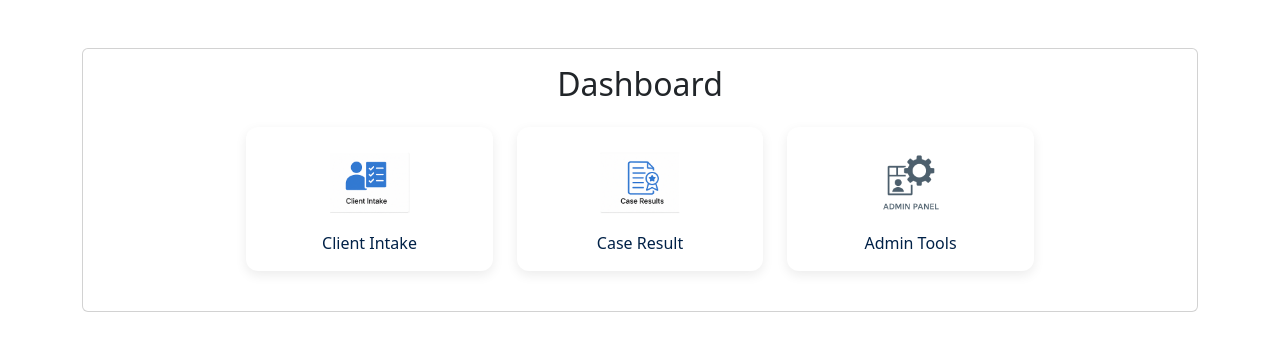
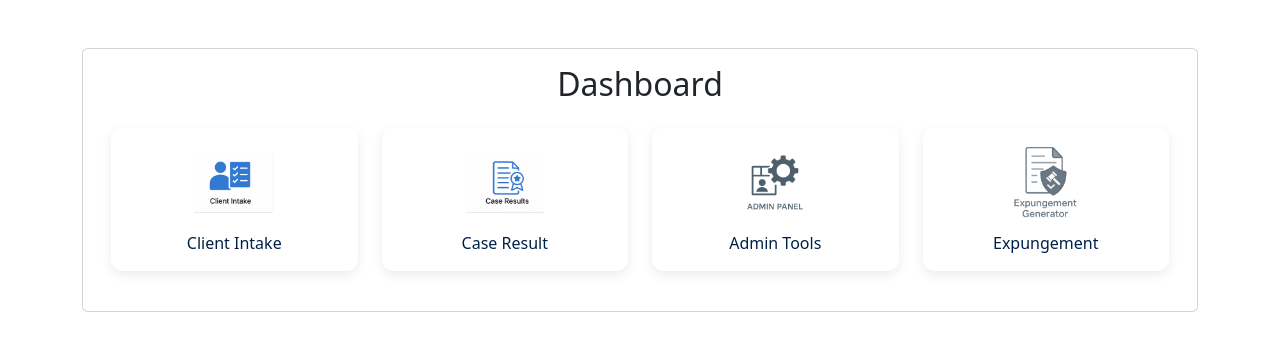
Before and after one commit to DischleyLaw/dischley-tools, a Flask app: page / in a window 1280 px wide. Shown: the part 66-417 px from the top of the page. Run offline with Flask 3, Linux system fonts and the light colour scheme; the visitor is signed in with stand-in values (Sample User, id 1); parts of the project's set-up code (start-up, migrations or seed data) failed here and were passed over.

```diff
--- a/templates/dashboard.html
+++ b/templates/dashboard.html
@@ -64,6 +64,14 @@
         </a>
       </div>
     </div>
+    <div class="col-6 col-md-3 text-center mb-4">
+      <div class="dashboard-tile">
+        <a href="/expungement" class="text-decoration-none" role="button" aria-label="Expungement Generator">
+          <img src="{{ url_for('static', filename='img/expungement_generator.png') }}" alt="Expungement Generator" class="dashboard-icon">
+          <div class="dashboard-label">Expungement</div>
+        </a>
+      </div>
+    </div>
   </div>
 </div>
 {% endblock %}
```
